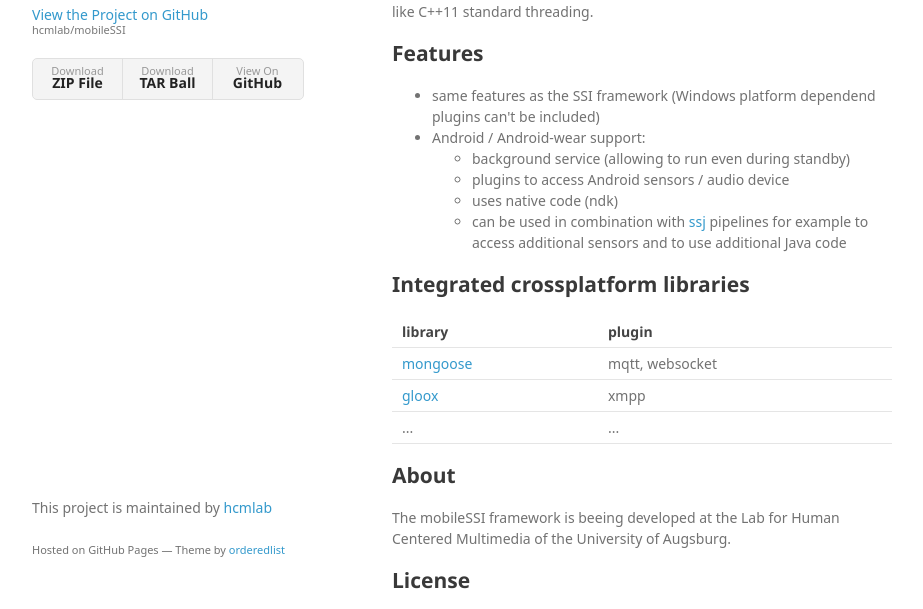
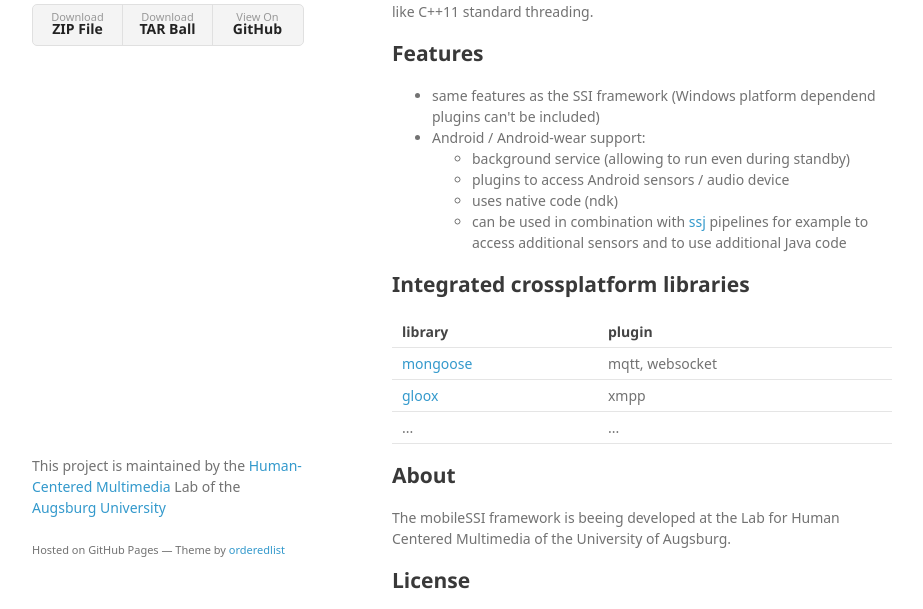
Before and after one commit to hcmlab/mobileSSI, a plain HTML site: page index.html in a window 1280 px wide. Shown: the part 171-780 px from the top of the page, without its empty margins (178-1101 px from the left). Drawn offline with Linux system fonts and the light colour scheme; a web font is replaced by a local one.

Commit message:
Update index.html

```diff
--- a/index.html
+++ b/index.html
@@ -17,9 +17,6 @@
       <header>
         <img src="./mobileSSI.png" alt="Logo">
         <p>a port of the Social Signal Interpretation (SSI) framework to Linux and Android</p>
-
-        <p class="view"><a href="https://github.com/hcmlab/mobileSSI">View the Project on GitHub <small>hcmlab/mobileSSI</small></a></p>
-
 
         <ul>
           <li><a href="https://github.com/hcmlab/mobileSSI/zipball/master">Download <strong>ZIP File</strong></a></li>
@@ -89,9 +86,9 @@ This library is distributed in the hope that it will be useful, but WITHOUT ANY
 You should have received a copy of the GNU General Public License along with this library; if not, write to the Free Software Foundation, Inc., 51 Franklin Street, Fifth Floor, Boston, MA 02110-1301 USA</p>
       </section>
       <footer>
-        <p>This project is maintained by <a href="https://github.com/hcmlab">hcmlab</a></p>
+        <p>This project is maintained by the <a href="https://hcm-lab.de">Human-Centered Multimedia</a> Lab of the <a href="http://www.uni-augsburg.de/">Augsburg University</a></p>
         <p><small>Hosted on GitHub Pages &mdash; Theme by <a href="https://github.com/orderedlist">orderedlist</a></small></p>
-      </footer>
+</footer>
     </div>
     <script src="javascripts/scale.fix.js"></script>
 
```
